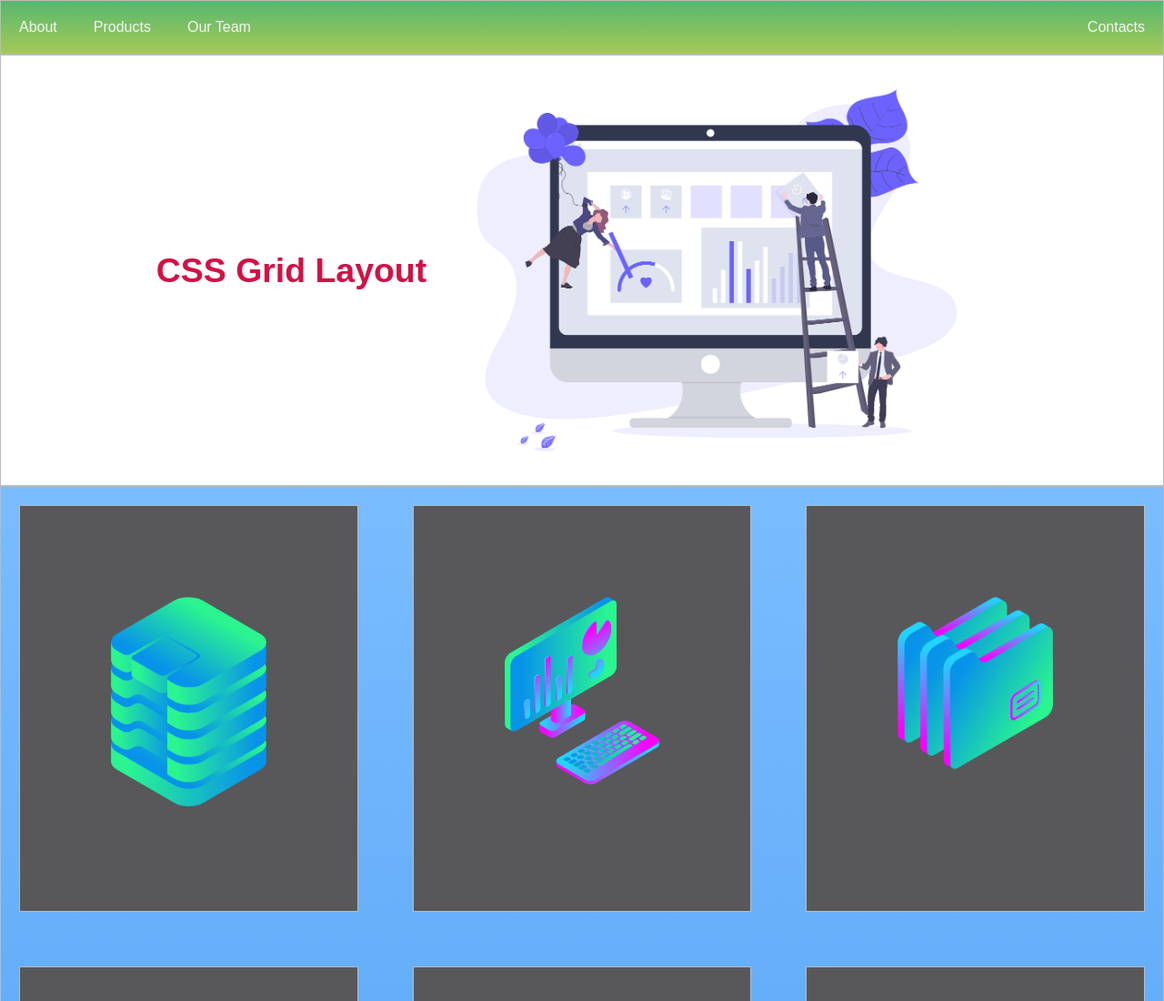
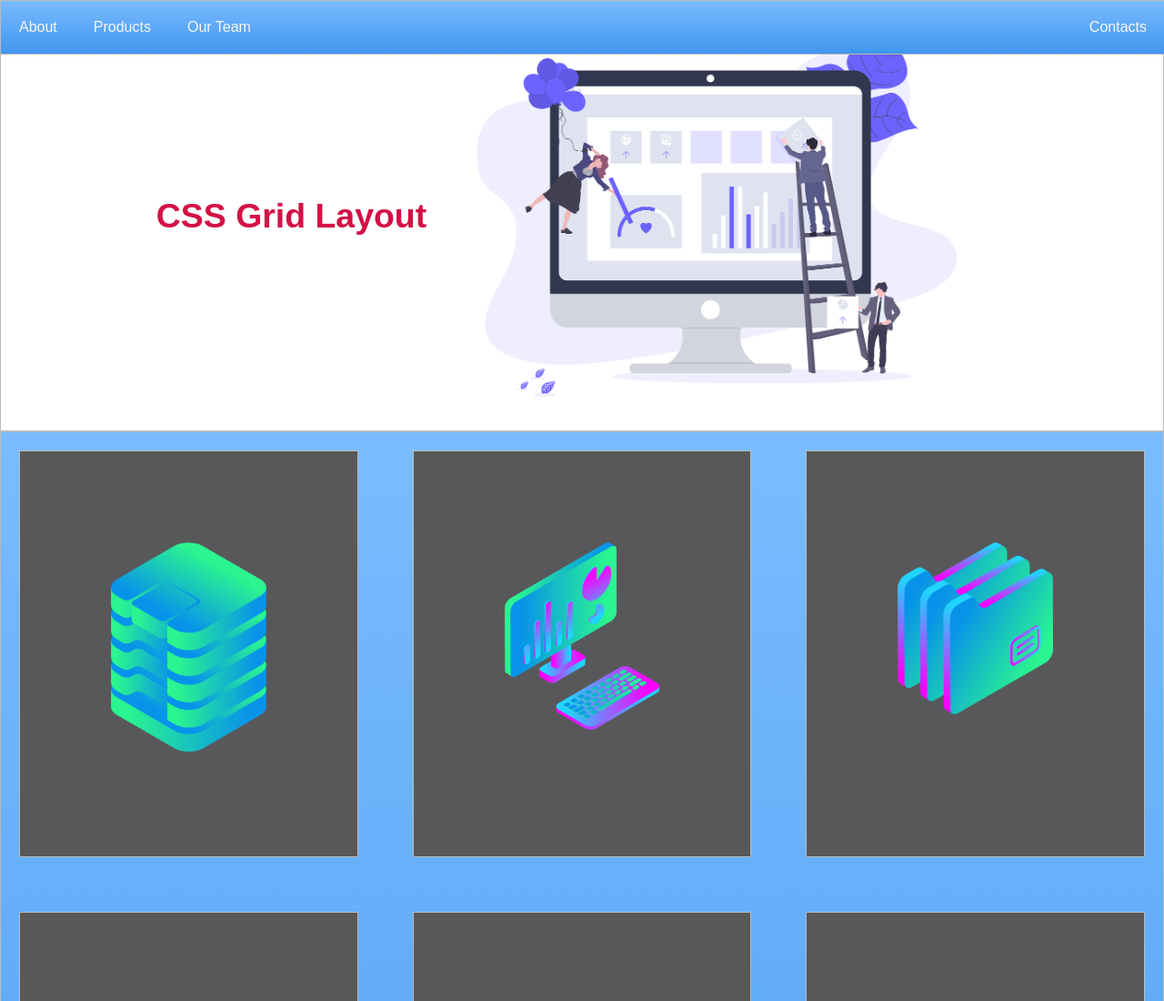
Before and after one commit to afide26/CSS-Grid-and-CSS-Layout---Demo-2, a plain HTML site: page index.html in a window 1280 px wide. Shown: the top 1100 px of the page at 91% size. Drawn offline with Linux system fonts and the light colour scheme.

Commit message:
Finish demo

```diff
--- a/index.html
+++ b/index.html
@@ -10,8 +10,8 @@
 </head>
 
 <body>
-  <nav class="zone green">
-    <ul class="main-nav">
+  <nav class="zone blue sticky">
+    <ul class="main-nav ">
       <li><a href="#">About</a></li>
       <li><a href="#">Products</a></li>
       <li><a href="#">Our Team</a></li>
--- a/style.css
+++ b/style.css
@@ -11,10 +11,13 @@ a {
   text-decoration: none;
 }
 
+
 html {
   font-size: 16px;
   font-family: Arial, Helvetica, sans-serif;
 }
+
+
 
 .zone {
   margin: 0;
@@ -35,6 +38,12 @@ html {
 }
 
 /* Navigation */
+.sticky {
+  position: fixed;
+  top: 0;
+  width: 100vw;
+}
+
 .main-nav {
   display: flex;
   list-style: none;
```
